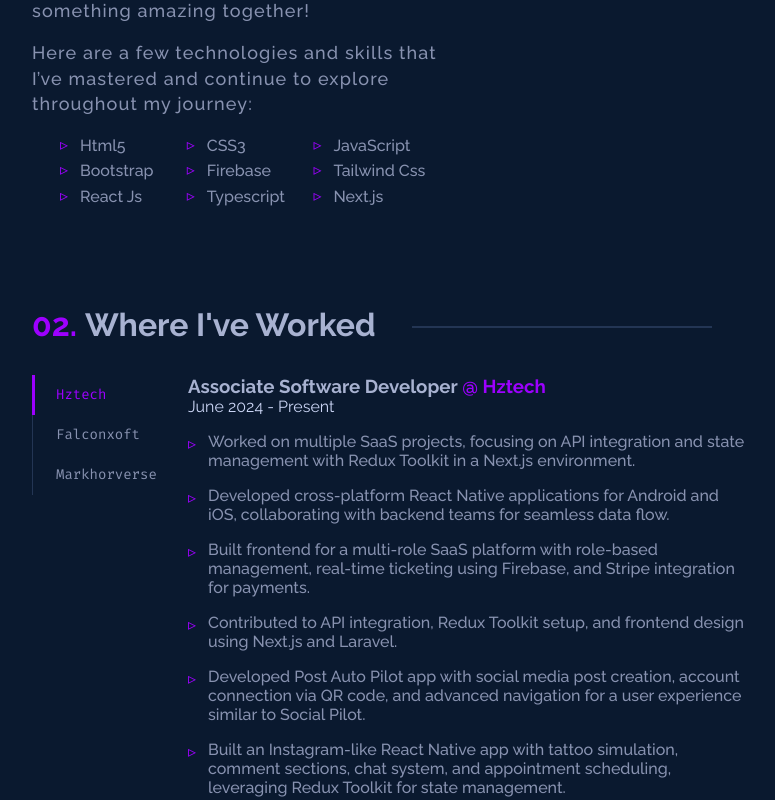
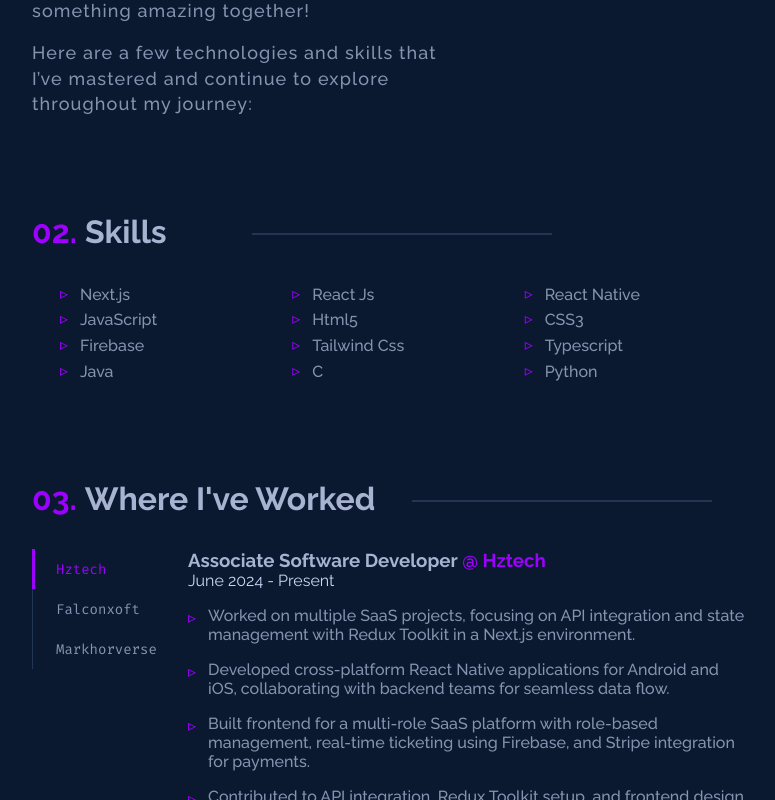
Before and after one commit to M-Saad-Sohail/SaadSohail-Portfolio, a Next.js app: page / in a window 1280 px wide. Shown: the part 1660-2460 px from the top of the page, without its empty margins (208-983 px from the left). Built offline with nearby package versions, Linux system fonts and the light colour scheme; no server answers.

Commit message:
Feat: Skills Section Added

```diff
--- a/src/pages/index.tsx
+++ b/src/pages/index.tsx
@@ -11,6 +11,7 @@ import Contact from "@/sections/Contact";
 import Projects from "@/sections/Projects";
 import Experience from "@/sections/Experience";
 import FaviconSaad from "../../public/favicon.ico";
+import Skills from "@/sections/Skills";
 
 function Index() {
   const [isLoading, setIsLoading] = useState(true);
@@ -34,6 +35,7 @@ function Index() {
           <main>
             <Hero />
             <About />
+            <Skills />
             <Experience />
             <Projects />
             <Contact />
--- a/src/scss/sections/_contact.scss
+++ b/src/scss/sections/_contact.scss
@@ -1,6 +1,6 @@
 .contact {
   max-width: 700px;
-  margin: 15rem auto;
+  margin: 6rem auto;
   display: flex;
   gap: 1rem;
   justify-content: center;
--- a/src/scss/sections/_expereince.scss
+++ b/src/scss/sections/_expereince.scss
@@ -80,7 +80,6 @@
       }
     }
     .exp-details {
-      height: 40vh;
       font-family: var(--raleway);
       &-position {
         color: var(--lightest-slate);
--- a/src/scss/sections/_index.scss
+++ b/src/scss/sections/_index.scss
@@ -6,3 +6,4 @@
 @import "projects";
 @import "contact";
 @import "footer";
+@import "skills";
--- a/src/scss/sections/_projects.scss
+++ b/src/scss/sections/_projects.scss
@@ -1,5 +1,5 @@
 .projects {
-  margin: 20rem 0;
+  margin: 6rem 0;
   .title {
     font-family: var(--raleway);
     color: var(--lightest-slate);
--- /dev/null
+++ b/src/scss/sections/_skills.scss
@@ -0,0 +1,192 @@
+.skills {
+  margin: 6rem 0;
+  .title {
+    font-family: var(--raleway);
+    color: var(--lightest-slate);
+    position: relative;
+    h2 {
+      margin-bottom: 2rem;
+      font-size: var(--tx2large);
+      font-weight: 700;
+      &::before {
+        counter-increment: title;
+        content: "0" counter(title) ".";
+        margin-right: 0.5rem;
+        color: var(--theme-color);
+      }
+      &::after {
+        content: "";
+        display: block;
+        position: absolute;
+        top: 20px;
+        width: 300px;
+        height: 2px;
+        margin-left: 220px;
+        background-color: var(--lightest-navy);
+      }
+    }
+  }
+  &-grid {
+    display: grid;
+    grid-template-columns: 60% 40%;
+    gap: 1rem;
+    &-info {
+      display: flex;
+      flex-direction: column;
+      gap: 1rem;
+      &-text {
+        color: var(--slate);
+        margin-right: 10%;
+        font-size: var(--tlarge);
+        letter-spacing: 0.07rem;
+        line-height: 1.6rem;
+        font-weight: 500;
+        font-family: var(--raleway);
+      }
+      &-list {
+        display: grid;
+        grid-template-columns: 33% 33% 33%;
+        list-style-type: none;
+        padding: 0 3rem;
+        &-item {
+          font-family: var(--raleway);
+          line-height: 1.6rem;
+          font-weight: 500;
+          font-size: var(--tbase);
+          color: var(--slate);
+          position: relative;
+          &::before {
+            content: "▹";
+            position: absolute;
+            left: -20px;
+            top: 6px;
+            color: var(--theme-color);
+            line-height: 12px;
+          }
+        }
+      }
+    }
+    &-photo {
+      position: relative;
+      width: max-content;
+      height: max-content;
+      &:hover {
+        .overlay {
+          background-color: #00000000;
+        }
+        .overlay-border {
+          top: 0.5rem;
+          left: 0.5rem;
+        }
+        img {
+          filter: none;
+        }
+      }
+      .overlay {
+        transition: 0.3s ease-in-out;
+        z-index: 1;
+        position: absolute;
+        height: 350px;
+        width: 350px;
+        background-color: #9d00ff4d;
+        border-radius: 0.2rem;
+      }
+      .overlay-border {
+        z-index: -3;
+        height: 100%;
+        width: 100%;
+        position: absolute;
+        border: 2px solid var(--theme-color);
+        top: 1rem;
+        left: 1rem;
+        border-radius: 0.2rem;
+        transition: 0.3s ease-in-out;
+      }
+      &-container {
+        position: relative;
+        height: 350px;
+        width: 350px;
+        object-fit: cover;
+        img {
+          z-index: 0;
+          filter: grayscale(100%);
+          transition: 0.3s ease-in-out;
+          border-radius: 0.2rem;
+        }
+      }
+    }
+  }
+  @media screen and (max-width: 1080px) {
+    margin: 5rem 0;
+    &-grid {
+      &-photo {
+        .overlay {
+          height: 223px;
+          width: 223px;
+        }
+        &-container {
+          height: 223px;
+          width: 223px;
+        }
+      }
+      &-info {
+        &-list {
+          grid-template-columns: 1fr;
+        }
+      }
+    }
+  }
+  @media screen and (max-width: 768px) {
+    margin: 5rem auto;
+    .title {
+      h2 {
+        &::after {
+          width: 200px;
+        }
+      }
+    }
+    &-grid {
+      &-photo {
+        margin-top: 3rem;
+        .overlay {
+          height: 300px;
+          width: 300px;
+        }
+        &-container {
+          height: 300px;
+          width: 300px;
+        }
+      }
+      &-info {
+        &-text {
+          margin-right: 0;
+        }
+      }
+      display: flex;
+      justify-content: center;
+      align-items: center;
+      flex-direction: column;
+    }
+  }
+  @media screen and (max-width: 480px) {
+    .title {
+      h2 {
+        &::after {
+          width: 100px;
+        }
+      }
+    }
+    &-grid {
+      &-photo {
+        .overlay {
+          height: 223px;
+          width: 223px;
+        }
+        &-container {
+          height: 223px;
+          width: 223px;
+        }
+      }
+    }
+  }
+}
--- a/src/sections/About.tsx
+++ b/src/sections/About.tsx
@@ -57,17 +57,6 @@ function About() {
             Here are a few technologies and skills that I’ve mastered and
             continue to explore throughout my journey:
           </p>
-          <ul className="about-grid-info-list">
-            <li className="about-grid-info-list-item">Html5</li>
-            <li className="about-grid-info-list-item">CSS3</li>
-            <li className="about-grid-info-list-item">JavaScript</li>
-            <li className="about-grid-info-list-item">Bootstrap</li>
-            <li className="about-grid-info-list-item">Firebase</li>
-            <li className="about-grid-info-list-item">Tailwind Css</li>
-            <li className="about-grid-info-list-item">React Js</li>
-            <li className="about-grid-info-list-item">Typescript</li>
-            <li className="about-grid-info-list-item">Next.js</li>
-          </ul>
         </div>
         <div className="about-grid-photo">
           <div className="overlay"></div>
--- /dev/null
+++ b/src/sections/Skills.tsx
@@ -0,0 +1,43 @@
+import React, { useEffect, useRef } from "react";
+import { useInView, motion } from "framer-motion";
+
+function Skills() {
+  const ref = useRef(null);
+  const isInView = useInView(ref);
+  useEffect(() => {
+    console.log("Element is in view: ", isInView);
+  }, [isInView]);
+  return (
+    <motion.div
+      className="skills"
+      id="skills"
+      initial="hidden"
+      whileInView="visible"
+      viewport={{ once: true }}
+      transition={{ duration: 0.6 }}
+      variants={{
+        visible: { opacity: 1, y: -50 },
+        hidden: { opacity: 0, y: 0 },
+      }}>
+      <div className="title">
+        <h2>Skills</h2>
+      </div>
+      <ul className="about-grid-info-list">
+        <li className="about-grid-info-list-item">Next.js</li>
+        <li className="about-grid-info-list-item">React Js</li>
+        <li className="about-grid-info-list-item">React Native</li>
+        <li className="about-grid-info-list-item">JavaScript</li>
+        <li className="about-grid-info-list-item">Html5</li>
+        <li className="about-grid-info-list-item">CSS3</li>
+        <li className="about-grid-info-list-item">Firebase</li>
+        <li className="about-grid-info-list-item">Tailwind Css</li>
+        <li className="about-grid-info-list-item">Typescript</li>
+        <li className="about-grid-info-list-item">Java</li>
+        <li className="about-grid-info-list-item">C</li>
+        <li className="about-grid-info-list-item">Python</li>
+      </ul>
+    </motion.div>
+  );
+}
+
+export default Skills;
```
